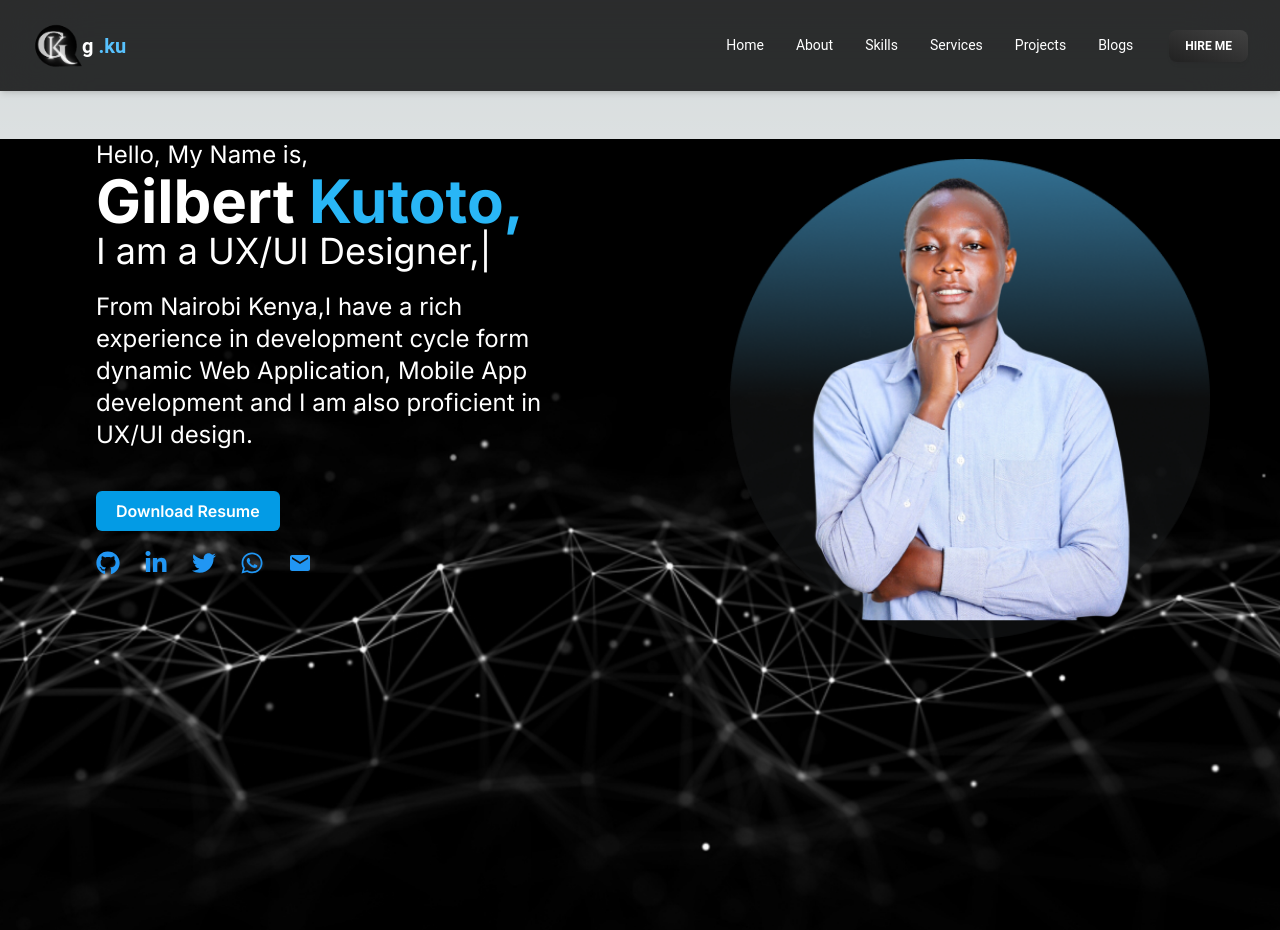
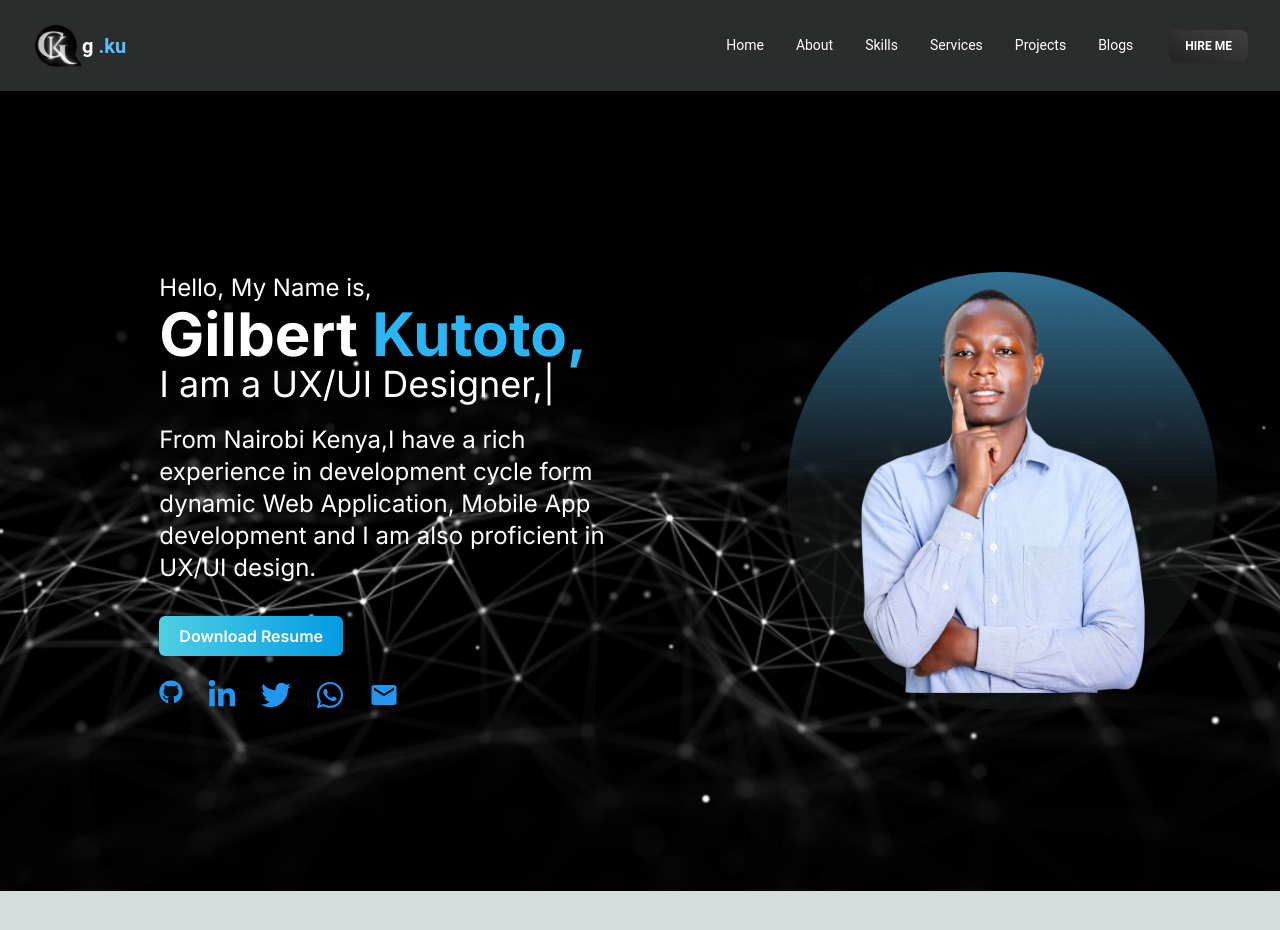
Before and after one commit to gilbert-ku/g.ku, a Next.js app: page / in a window 1280 px wide. Shown: the top 930 px of the page. After the commit the page ends 891 px from the top, so only its background shows below. Built offline with nearby package versions, Linux system fonts and the light colour scheme.

Commit message:
updatestyle the home page

```diff
--- a/app/page.jsx
+++ b/app/page.jsx
@@ -10,7 +10,8 @@ import { MdEmail } from "react-icons/md";
 export default function Home() {
   return (
     // <main className=" home-pg flex min-h-screen flex-col items-center justify-between" >
-    <main className="home-pg  min-h-screen text-white">
+    <main className="home-pg  flex justify-center items-center min-h-screen text-white">
+
       <div className="lg:flex justify-evenly my-4 md:my-12">
           <div className="px-5 md:px-8 lg:px-24 lg:w-1/2">
             <h1 className="text-xl md:text-2xl">Hello, My Name is,</h1>
@@ -39,25 +40,27 @@ export default function Home() {
               Mobile App development and I am also proficient in UX/UI design.
             </p>
 
-          <button className="p-2 bg-light-blue-600 rounded-md font-semibold my-5 px-5">Download Resume</button>
+            <button className="p-2 rounded-md font-semibold my-3 nd:my-5 px-5 bg-gradient-to-r from-cyan-300 to-light-blue-600">Download Resume</button>
 
-          <div className="flex text-blue-500">
-            <FaGithub className="me-3 text-2xl text-blue-500"/>
-            <FaLinkedinIn className="mx-3 text-2xl"/>
-            <FaTwitter className="mx-3 text-2xl"/>
-            <FaWhatsapp className="mx-3 text-2xl"/>
-            <MdEmail className="ms-3 text-2xl"/>
+            <div className="flex text-blue-500 mt-1 md:mt-3">
+              <FaGithub className="me-2 md:me-3 text-2xl text-blue-500"/>
+              <FaLinkedinIn className="mx-2 md:mx-3 text-2xl md:text-3xl"/>
+              <FaTwitter className="mx-2 md:mx-3 text-2xl md:text-3xl"/>
+              <FaWhatsapp className="mx-2 md:mx-3 text-2xl md:text-3xl"/>
+              <MdEmail className="ms-2 md:ms-3 text-2xl md:text-3xl"/>
             </div>
 
           </div>
           <Image
           src="/profile-image.png"
-        width={500}
-        height={500}
+          width={450}
+          height={450}
           alt="profile image"
-        className="px-5 md:pr-0 md:mx-auto mt-5"
+          className="px-5 md:pr-0 mt-5 lg:mt-0 "
+          loading="lazy"
           />
       </div>
+
     </main>
 
 
--- a/components/NavBar.jsx
+++ b/components/NavBar.jsx
@@ -174,9 +174,10 @@ import {
             {/* <Button fullWidth variant="text" size="sm" className="">
               <span>Log In</span>
             </Button> */}
-            <Button fullWidth variant="gradient" size="sm" className="">
+            <Button fullWidth variant="gradient" size="sm" className="bg-gradient-to-r from-cyan-300 to-light-blue-600">
               <span>Hire Me</span>
             </Button>
+            {/* <Button className="bg-gradient-to-r from-cyan-300 to-light-blue-600">Hire Me</Button> */}
           </div>
         </Collapse>
       </Navbar>
```
Lines whose indentation alone changed are shown as unchanged.
